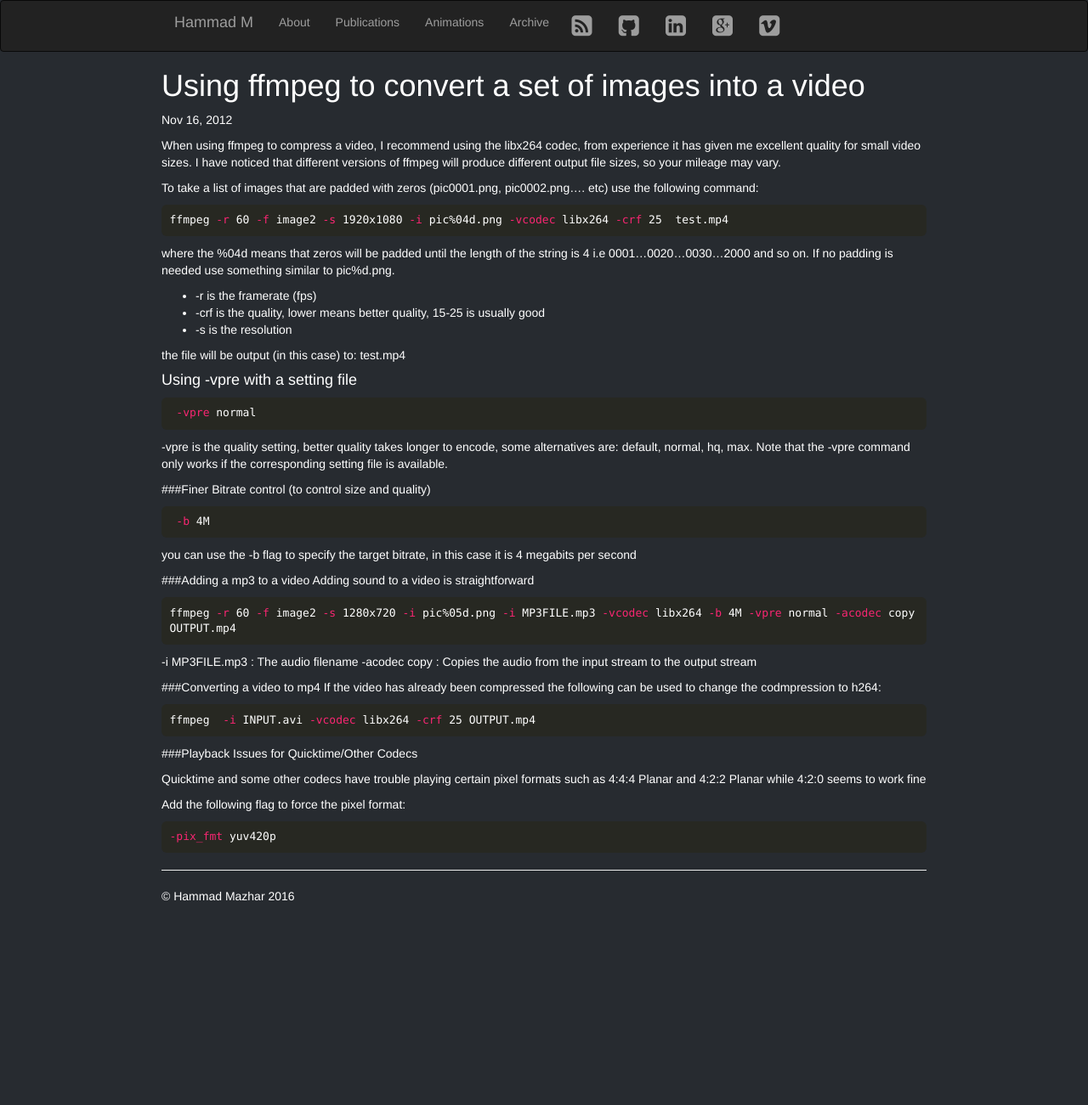
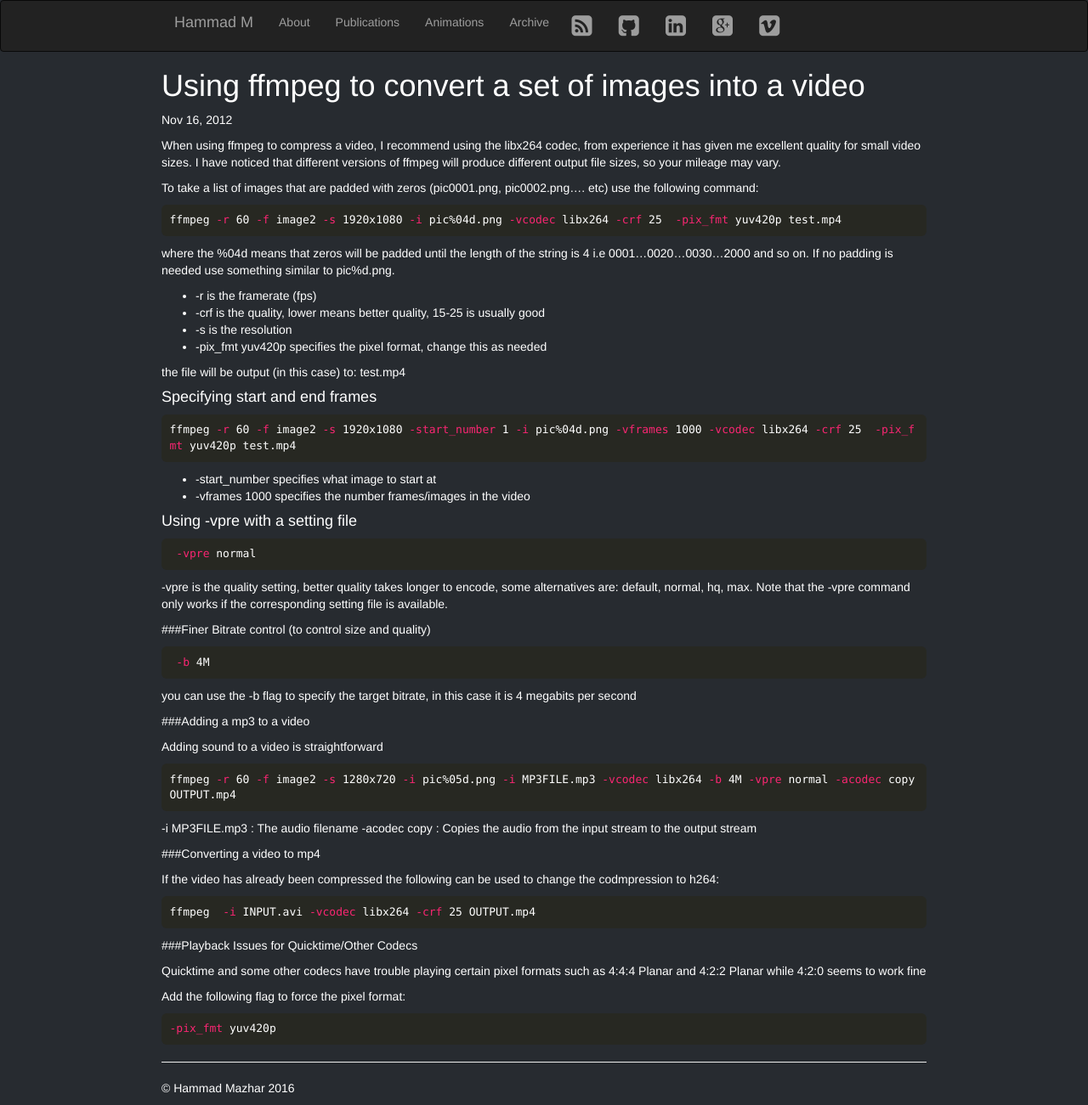
Before and after one commit to hmazhar/hamelot.io, a Jekyll site: the page built from _posts/2012-11-16-using-ffmpeg-to-convert-a-set-of-images-into-a-video.md, in a window 1280 px wide. Shown: the whole page at 85% size. Built offline with Jekyll 4.4.1, drawn with Linux system fonts in a browser that asks for light colours; nearby versions of some CDN libraries; some web fonts are replaced; before the commit the page ends 1075 px from its top, so only the background shows below that.

Commit message:
add more stuff to ffmpeg post

```diff
--- a/_posts/2012-11-16-using-ffmpeg-to-convert-a-set-of-images-into-a-video.md
+++ b/_posts/2012-11-16-using-ffmpeg-to-convert-a-set-of-images-into-a-video.md
@@ -11,7 +11,7 @@ When using ffmpeg to compress a video, I recommend using the libx264 codec, from
 
 To take a list of images that are padded with zeros (pic0001.png, pic0002.png.... etc) use the following command:
 {% highlight bash %}
-ffmpeg -r 60 -f image2 -s 1920x1080 -i pic%04d.png -vcodec libx264 -crf 25  test.mp4
+ffmpeg -r 60 -f image2 -s 1920x1080 -i pic%04d.png -vcodec libx264 -crf 25  -pix_fmt yuv420p test.mp4
 {% endhighlight %}
 
 where the %04d means that zeros will be padded until the length of the string is 4 i.e 0001...0020...0030...2000 and so on. If no padding is needed use something similar to pic%d.png.
@@ -19,8 +19,18 @@ where the %04d means that zeros will be padded until the length of the string is
 *  -r is the framerate (fps)
 *  -crf is the quality, lower means better quality, 15-25 is usually good
 *  -s is the resolution
+* -pix_fmt yuv420p specifies the pixel format, change this as needed
 
 the file will be output (in this case) to: test.mp4
+
+#### Specifying start and end frames
+
+{% highlight bash %}
+ffmpeg -r 60 -f image2 -s 1920x1080 -start_number 1 -i pic%04d.png -vframes 1000 -vcodec libx264 -crf 25  -pix_fmt yuv420p test.mp4
+{% endhighlight %}
+
+* -start_number specifies what image to start at
+* -vframes 1000 specifies the number frames/images in the video
 
 #### Using -vpre with a setting file
 
@@ -31,6 +41,7 @@ the file will be output (in this case) to: test.mp4
 -vpre is the quality setting, better quality takes longer to encode, some alternatives are: default, normal, hq, max. Note that the -vpre command only works if the corresponding setting file is available.
 
 ###Finer Bitrate control (to control size and quality)
+
 {% highlight bash %}
  -b 4M
 {% endhighlight %}
@@ -38,6 +49,7 @@ you can use the -b flag to specify the target bitrate, in this case it is 4 mega
 
 
 ###Adding a mp3 to a video
+
 Adding sound to a video is straightforward
 
 {% highlight bash %}
@@ -48,12 +60,12 @@ ffmpeg -r 60 -f image2 -s 1280x720 -i pic%05d.png -i MP3FILE.mp3 -vcodec libx264
 -acodec copy : Copies the audio from the input stream to the output stream
 
 ###Converting a video to mp4
+
 If the video has already been compressed the following can be used to change the codmpression to h264:
 
 {% highlight bash %}
 ffmpeg  -i INPUT.avi -vcodec libx264 -crf 25 OUTPUT.mp4
 {% endhighlight %}
-
 
 ###Playback Issues for Quicktime/Other Codecs
 
```
